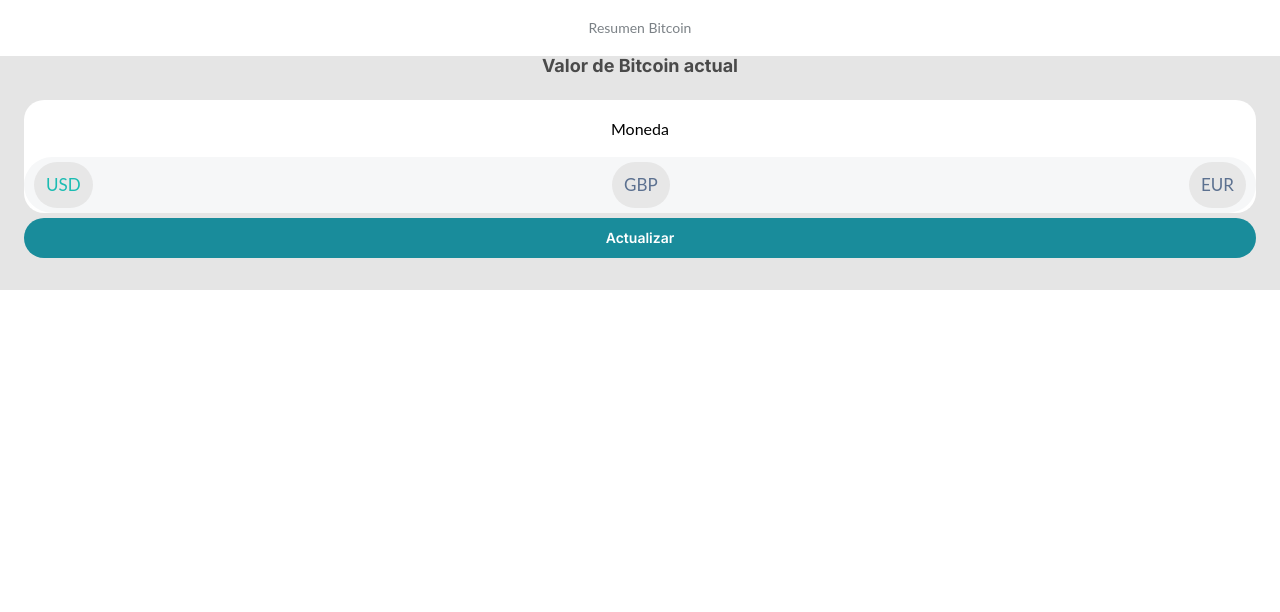
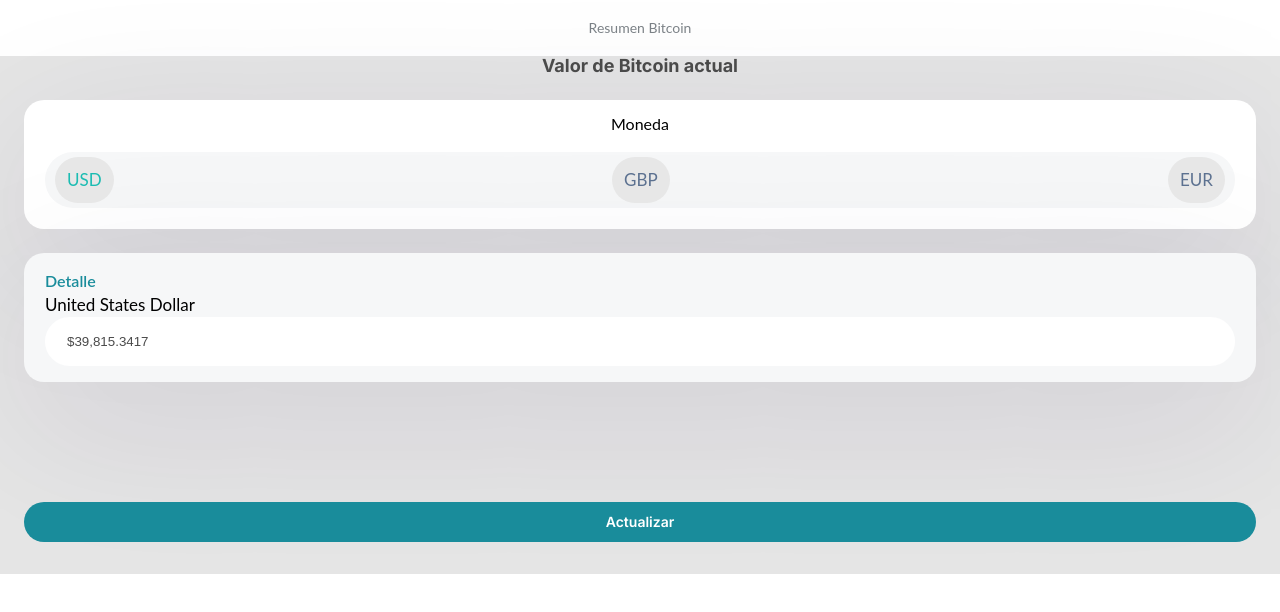
Before and after one commit to Any28Flo/crypto-technical-chellenge, a React (Create React App) app: page / in a window 1280 px wide. Shown: the top 612 px of the page. Built offline with nearby package versions, Linux system fonts and the light colour scheme.

Commit message:
styles | Adding styles in Home section details

```diff
--- /dev/null
+++ b/src/features/ui/Form/Input.js
@@ -0,0 +1,20 @@
+import styled from "styled-components";
+
+const Input = styled.input`
+    border: 0.2rem solid #ffffff;
+    background: #ffffff;
+    box-shadow: 0rem 0rem 0rem rgba(0, 0, 0, 0.25);
+    border-radius: 2.5rem;
+    padding: 1.5rem 2rem;
+    color: #4a4a4a;
+    width:100%;
+
+    ::placeholder {
+        color: #7b8186;
+        font: 400 1.6rem/2rem 'Lato';
+    }
+    :focus-visible {
+        outline: 0.2rem solid #198c9b;
+    }
+`;
+export default Input;
--- a/src/features/users/FormRegiter/FormRegister.js
+++ b/src/features/users/FormRegiter/FormRegister.js
@@ -24,6 +24,7 @@
     flex-direction: column;
     margin-bottom: 1.6rem;
 `;
+
 const Label = styled.label`
     color: #4a4a4a;
     font: 400 1.6rem/1.9rem 'Lato';
--- a/src/pages/home/Home.js
+++ b/src/pages/home/Home.js
@@ -1,9 +1,17 @@
 import React from 'react';
 import styled from 'styled-components';
 import Subtitle from '../../features/ui/headers/Subtitle';
-import Button from "../../features/ui/buttons/Button/Button";
-import FormPriceCrypto from "../../features/crypto/FormPriceCrypto/FormPriceCrypto";
-
+import Button from '../../features/ui/buttons/Button/Button';
+import FormPriceCrypto from '../../features/crypto/FormPriceCrypto/FormPriceCrypto';
+import Input from '../../features/ui/Form/Input';
+const handleColor = (color) => {
+    switch (color) {
+        case 'white':
+            return 'background-color:#FFFFFF;';
+        case 'primary':
+            return 'background-color: #F6F7F8;';
+    }
+};
 const HomePage = styled.div`
     background-color: #e5e5e5;
     font: 400 1.7rem/2.4rem 'Lato';
@@ -17,37 +25,52 @@
     padding-bottom: 2rem;
     text-align: center;
 `;
-const FormContainer = styled.div`
-  background-color: #ffffff;
-  padding-top: 2.1rem;
-  border-radius: 2rem;
-  margin-top: 2.4rem;
+const Card = styled.div`
+  padding: 1.6rem 2.1rem;
+    border-radius: 2rem;
+    margin-top: 2.4rem;
+    box-shadow: 0rem 4rem 16rem rgba(36, 22, 77, 0.1);
+    ${({ color }) => handleColor(color)};
+`;
 
-  `
-;
-const H3  = styled.h3`
-  font: 400 1.6rem/1.6rem 'Lato';
-  text-align: center;
-
-`
+const H3 = styled.h3`
+    font: 400 1.6rem/1.6rem 'Lato';
+    text-align: center;
+`;
+const H3Bold = styled.h3`
+    font: 600 1.6rem/2.4rem 'Lato';
+    text-align: left;
+    color: #198c9b;
+`;
+const Footer = styled.div`
+  margin-top: 12rem;
+`;
 
 // const initState = {
 //   actualPrice:"",
 //   currency:""
 // }
+
 const Home = () => {
-  const currencies = ["USD", "GBP", "EUR"]
+    const currencies = ['USD', 'GBP', 'EUR'];
     return (
         <>
             <PageHeader>Resumen Bitcoin</PageHeader>
             <HomePage>
                 <Subtitle>Valor de Bitcoin actual</Subtitle>
-                 <FormContainer>
-                  <H3>Moneda</H3>
-                   <FormPriceCrypto options={currencies}/>
-                 </FormContainer>
-                <div className="details"></div>
+                <Card color="white">
+                    <H3>Moneda</H3>
+                    <FormPriceCrypto options={currencies} />
+                </Card>
+                <Card color="primary">
+                    <H3Bold>Detalle</H3Bold>
+                    <p>United States Dollar</p>
+                    <Input type="text" disabled value="$39,815.3417" />
+                </Card>
+              <Footer>
                 <Button>Actualizar</Button>
+
+              </Footer>
             </HomePage>
         </>
     );
```
